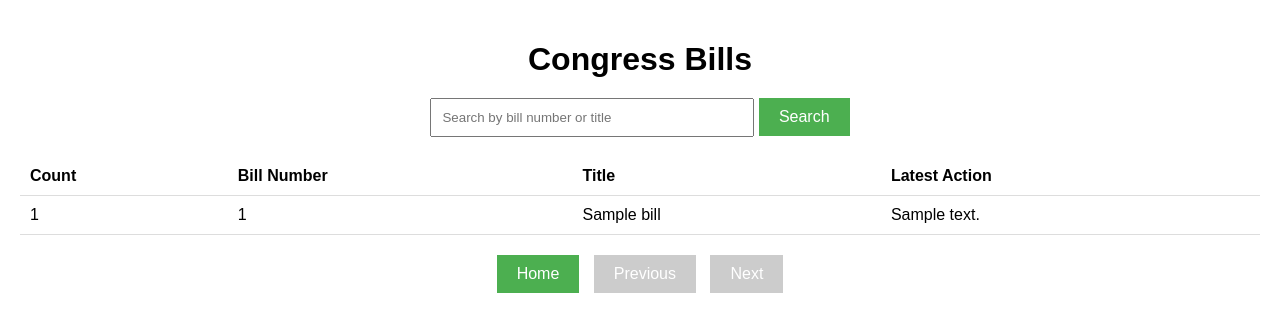
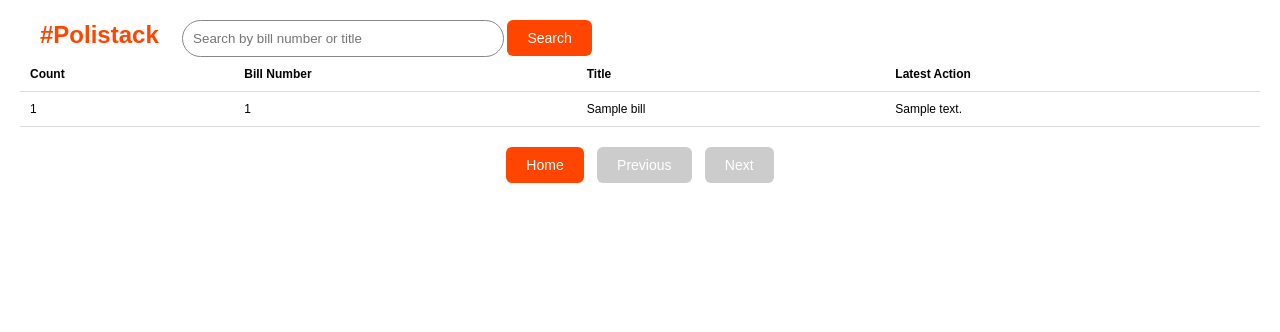
Before and after one commit to RITTEAM100/polistack, a Django app: page /polistackapp/congress/bills/ in a window 1280 px wide. Shown: the top 332 px of the page. Run offline with Django 4.2, Linux system fonts and the light colour scheme; tables that the repository leaves empty hold one stand-in row (values such as "Sample post"); a database or web service that is not in the repository returns one stand-in record (values such as "Sample title").

Commit message:
first team commit

```diff
--- a/polistackapp/templates/bills.html
+++ b/polistackapp/templates/bills.html
@@ -1,17 +1,20 @@
 <!DOCTYPE html>
 <html>
 <head>
-    <title>Congress Bills</title>
+    <title>#Polistack</title>
     <style>
         body {
             font-family: Arial, sans-serif;
+            font-size: 12px;
             margin: 0;
             padding: 20px;
         }
 
         h1 {
-            text-align: center;
-            margin-bottom: 20px;
+            margin: 0px 20px;
+            font-size: 24px;
+            color: orangered;
+            display: inline;
         }
 
         table {
@@ -31,8 +34,9 @@
 
         button {
             padding: 10px 20px;
-            font-size: 16px;
-            background-color: #4CAF50;
+            border-radius: 6px;
+            font-size: 14px;
+            background-color: orangered;
             color: white;
             border: none;
             cursor: pointer;
@@ -60,6 +64,8 @@
         .search-container input[type=text] {
             padding: 10px;
             width: 300px;
+            border-radius: 40px;
+            border: 1px solid #888;
         }
 
         .search-container button {
@@ -124,12 +130,12 @@
     </script>
 </head>
 <body>
-    <h1>Congress Bills</h1>
 
-    <div class="search-container">
+    <span class="search-container">
+        <h1>#Polistack</h1>
         <input type="text" id="search-input" placeholder="Search by bill number or title">
         <button id="search-btn">Search</button>
-    </div>
+    </span>
 
     <table>
         <thead>
```
